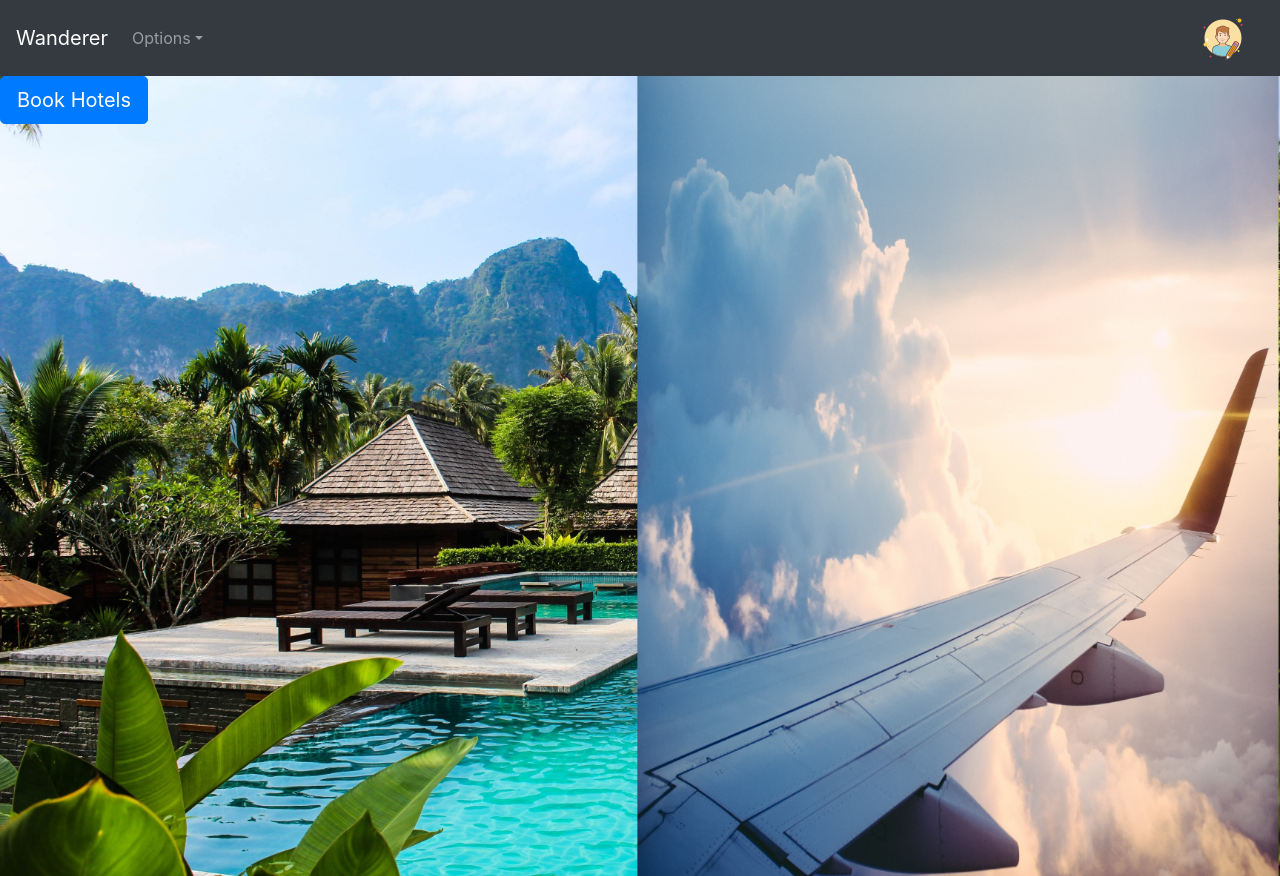
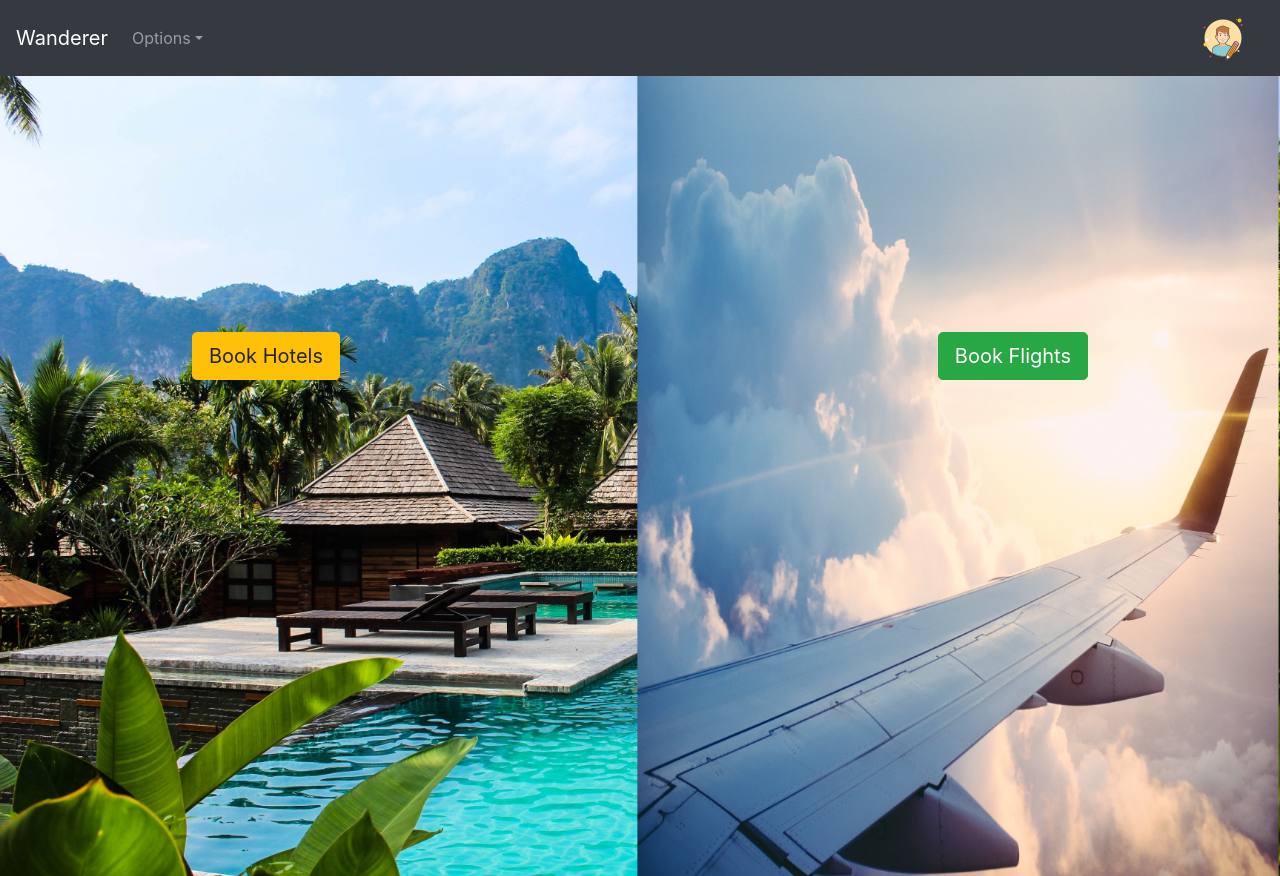
Before and after one commit to Anurag26/DBMS_Final_Project, a React (Create React App) app in the folder client/: page / in a window 1280 px wide. Built offline with nearby package versions, Linux system fonts and the light colour scheme; no server answers.

Commit message:
made changes to buttons on the main page

```diff
--- a/client/src/components/Home/home.js
+++ b/client/src/components/Home/home.js
@@ -19,7 +19,8 @@ class Home extends Component {
                 height: `${window.innerHeight}px`
               }}>
                 {/*<ProductHomePageForm />*/}
-                <Link to="/hotels"> <button type="button" class="btn btn-primary btn-lg">Book Hotels</button></Link>
+                <Link to="/hotels"> <button style={{float:'left',marginTop: `${20}%`,marginLeft: `${15}%`}} type="button" class="btn btn-warning btn-lg">Book Hotels</button></Link>
+                <Link to="/flights"> <button style={{float:'right',marginTop: `${20}%`,marginRight: `${15}%`}} type="button" class="btn btn-success btn-lg">Book Flights</button></Link>
             </div>
         );
     }
```
Also changed, not shown: package.json (+6 -1 lines), 2 other files (tests, documents, lock files or other folders).
